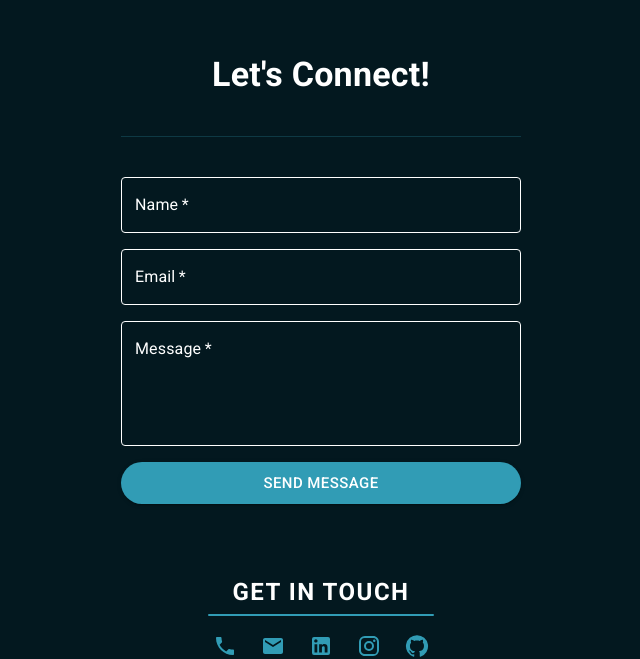
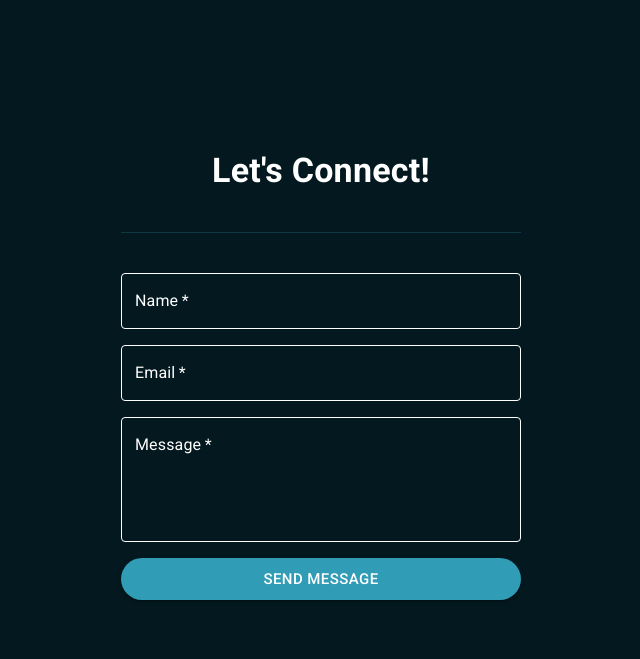
Before and after one commit to AdarshKrishnaaaaa/Porfolio, a React (Vite) app: page / in a window 1280 px wide. Shown: the part 3107-3766 px from the top of the page, without its empty margins (319-959 px from the left). Built offline with nearby package versions, Linux system fonts and the light colour scheme; no server answers.

Commit message:
Update Contact.jsx
paddingTop:'10rem'........added

```diff
--- a/src/Components/Contact.jsx
+++ b/src/Components/Contact.jsx
@@ -35,6 +35,7 @@ const Contact = () => {
                 padding: "4rem 1rem",
                 display: "flex",
                 justifyContent: "center",
+                paddingTop:'10rem'
             }}
         >
             <Box
```
